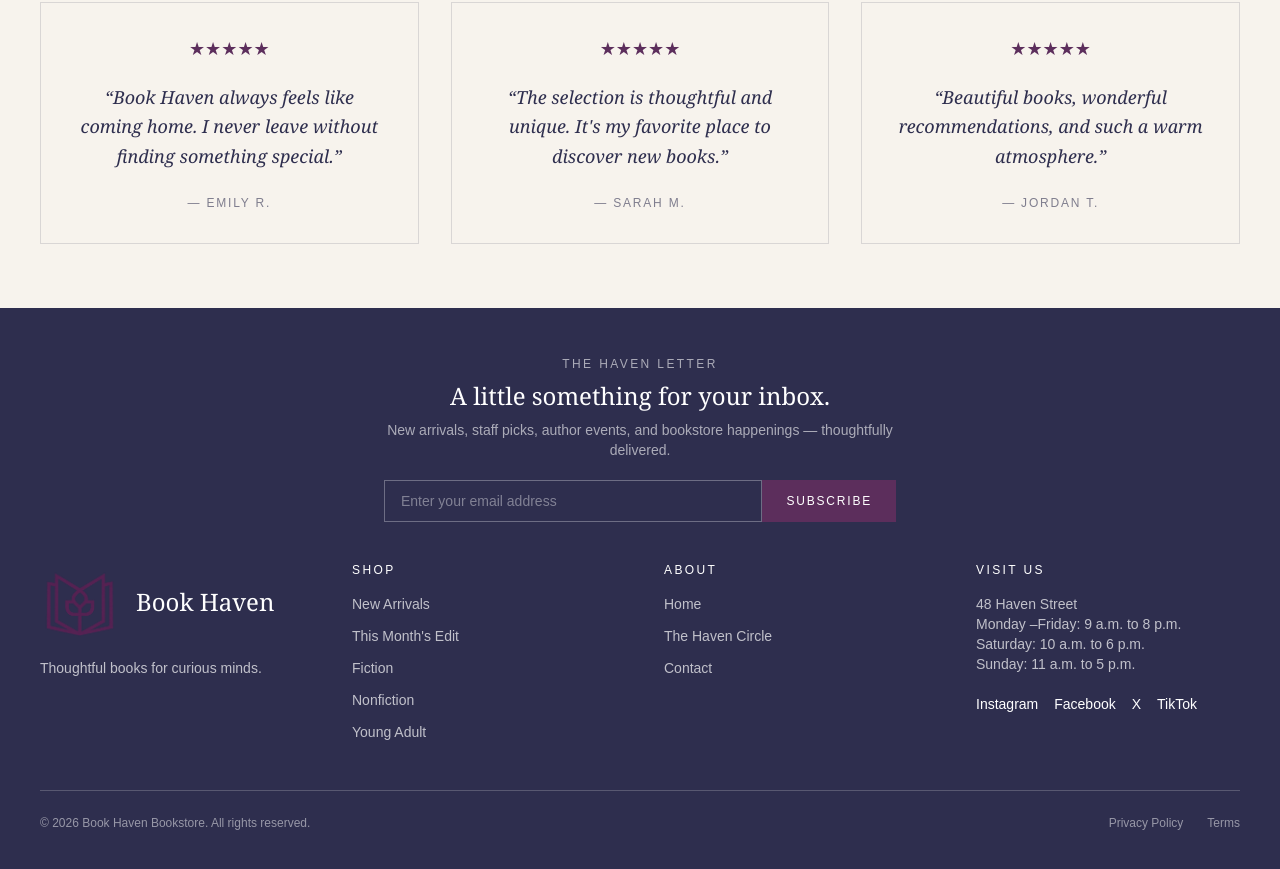
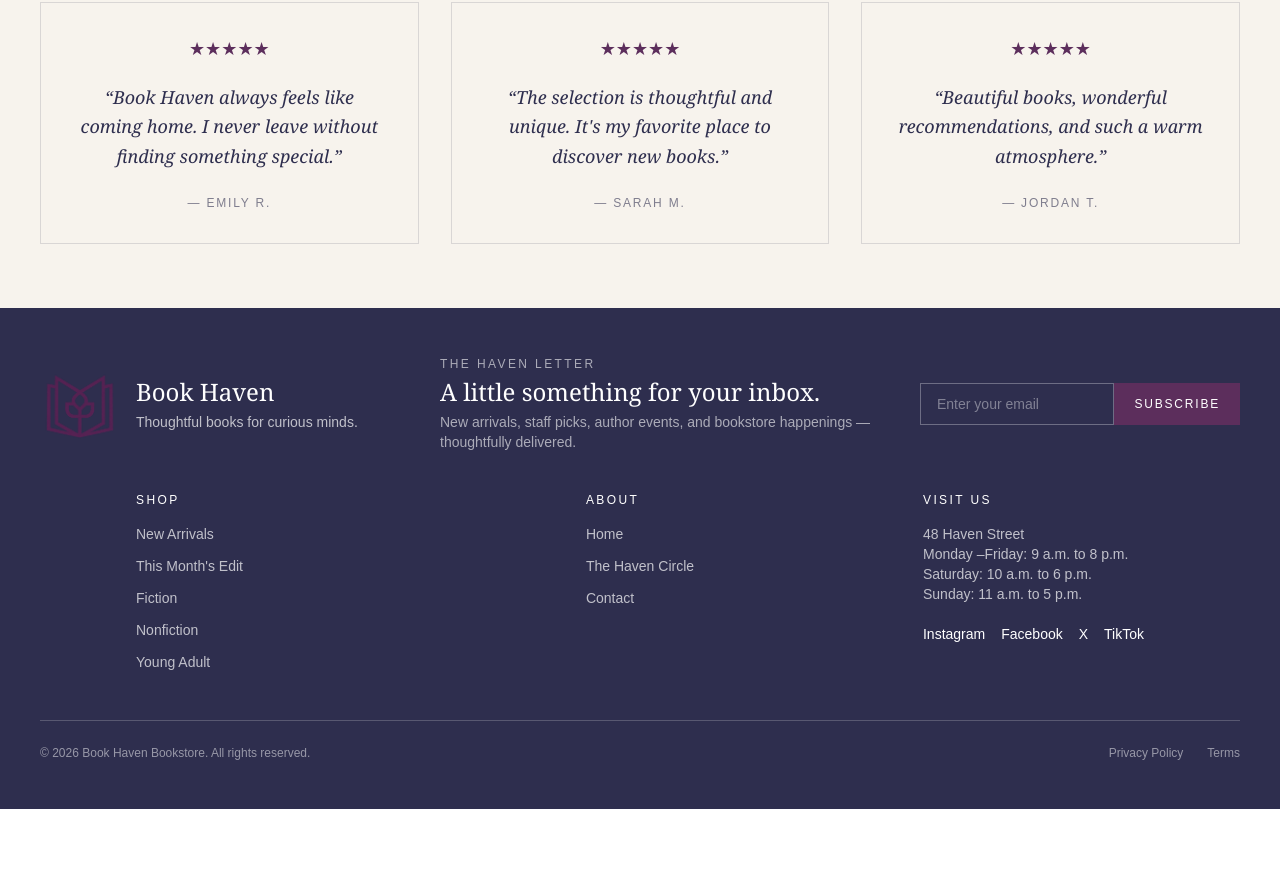
Before and after one commit to Thecodebarbie/book-haven-bookstore, a Next.js app: page / in a window 1280 px wide. Shown: the part 2504-3373 px from the top of the page. After the commit the page ends 3313 px from the top, so only its background shows below. Built offline with nearby package versions, Linux system fonts and the light colour scheme.

Commit message:
Add newsletter signup and refine footer layout and positioning

```diff
--- a/src/app/page.js
+++ b/src/app/page.js
@@ -619,43 +619,10 @@ export default function Home() {
 
       {/* Footer */}
       <footer className="w-full bg-[#2E2E4E] px-10 py-12 text-white">
-        {/* Newsletter */}
-  <div className="mb-10 text-center">
-    <p className="mb-2 text-xs tracking-[0.2em] text-white/60">
-      THE HAVEN LETTER
-    </p>
-
-    <h3 className="font-serif text-2xl">
-      A little something for your inbox.
-    </h3>
-
-    <p className="mx-auto mt-2 max-w-lg text-sm text-white/60">
-      New arrivals, staff picks, author events, and bookstore happenings —
-      thoughtfully delivered.
-    </p>
-
-    <form className="mx-auto mt-5 flex max-w-lg">
-      <input
-        type="email"
-        placeholder="Enter your email address"
-        aria-label="Email address"
-        className="w-full border border-white/30 bg-transparent px-4 py-2.5 text-sm text-white outline-none placeholder:text-white/40 focus:border-[#5C2E5C]"
-      />
-
-      <button
-        type="submit"
-        className="bg-[#5C2E5C] px-6 py-2.5 text-xs tracking-[0.15em] text-white hover:opacity-80"
-      >
-        SUBSCRIBE
-      </button>
-    </form>
-  </div>
-
-  {/* Main Footer */}
-  <div className="grid w-full grid-cols-4 gap-12">
+       {/* Footer Top */}
+<div className="mb-10 flex items-center justify-between gap-12">
 
   {/* Logo */}
-          <div>
   <div className="flex items-center gap-4">
     <Image
       src="/images/regal-quill-logo.png"
@@ -665,18 +632,58 @@ export default function Home() {
       className="h-20 w-20 object-contain"
     />
 
+    <div>
       <span className="whitespace-nowrap font-serif text-2xl">
         Book Haven
       </span>
-            </div>
 
-            <p className="mt-4 text-sm text-white/70">
+      <p className="mt-1 text-sm text-white/70">
         Thoughtful books for curious minds.
       </p>
     </div>
+  </div>
+
+  {/* Newsletter */}
+  <div className="flex items-center gap-8">
+    <div>
+      <p className="mb-1 text-xs tracking-[0.2em] text-white/60">
+        THE HAVEN LETTER
+      </p>
+
+      <h3 className="font-serif text-2xl">
+        A little something for your inbox.
+      </h3>
+
+      <p className="mt-1 max-w-md text-sm text-white/60">
+        New arrivals, staff picks, author events, and bookstore happenings —
+        thoughtfully delivered.
+      </p>
+    </div>
+
+    <form className="flex w-80 shrink-0">
+      <input
+        type="email"
+        placeholder="Enter your email"
+        aria-label="Email address"
+        className="min-w-0 flex-1 border border-white/30 bg-transparent px-4 py-2.5 text-sm text-white outline-none placeholder:text-white/40 focus:border-[#A4ADFF]"
+      />
+
+      <button
+        type="submit"
+        className="bg-[#5C2E5C] px-5 py-2.5 text-xs tracking-[0.15em] text-white hover:opacity-80"
+      >
+        SUBSCRIBE
+      </button>
+    </form>
+  </div>
+
+</div>
+
+  {/* Main Footer */}
+  <div className="grid w-full grid-cols-3 gap-12 px-24">
 
   {/* Shop */}
-          <div>
+  <div className="justify-self-start">
     <h3 className="mb-4 text-xs tracking-[0.2em]">SHOP</h3>
 
     <div className="flex flex-col gap-3 text-sm text-white/70">
@@ -700,7 +707,7 @@ export default function Home() {
   </div>
 
   {/* About */}
-          <div>
+  <div className="justify-self-center">
     <h3 className="mb-4 text-xs tracking-[0.2em]">
       <a href="#about" className="hover:text-[#8bb990]">
         ABOUT
@@ -722,7 +729,7 @@ export default function Home() {
   </div>
 
   {/* Visit */}
-          <div>
+  <div className="justify-self-end">
     <h3 className="mb-4 text-xs tracking-[0.2em]">VISIT US</h3>
 
     <p className="text-sm text-white/70">
@@ -748,10 +755,11 @@ export default function Home() {
       <a href="#" className="hover:opacity-60">
         TikTok
       </a>
-
     </div>
   </div>
 </div>
+
+
 
         {/* Bottom Footer */}
         <div className="mt-12 flex w-full items-center justify-between border-t border-white/20 pt-6 text-xs text-white/50">
```
Lines whose indentation alone changed are shown as unchanged.
